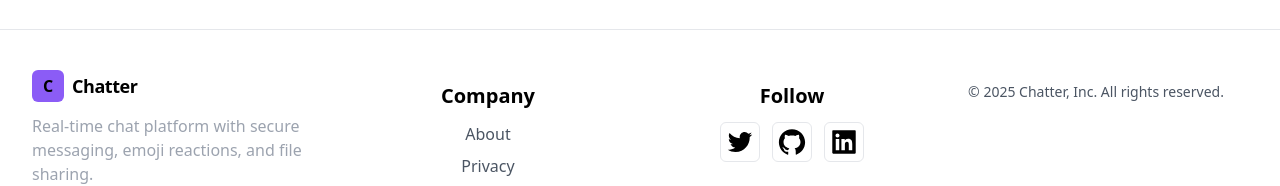
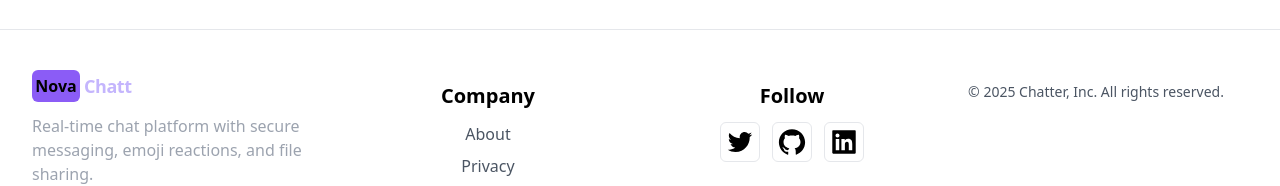
Before and after one commit to Girishmasade/MoonChat-AI, a React (Vite) app in the folder client/: page /dashboard in a window 1280 px wide. Shown: the part 2491-2677 px from the top of the page. Built offline with nearby package versions, Linux system fonts and the light colour scheme; no server answers.

Commit message:
feat: Update Footer and Header components with new branding; change logo text and adjust layout styles
Signed-off-by: Girishmasade <girishmasade@gmail.com>

```diff
--- a/client/src/components/CommonDashboard/Footer.jsx
+++ b/client/src/components/CommonDashboard/Footer.jsx
@@ -6,12 +6,12 @@ const Footer = () => {
     <div className="border-t mt-10 lg:mt-0">
       <div className="px-8 py-10 grid lg:grid-cols-4 lg:justify-center lg:text-center">
         <div className="space-y-3">
-          <div className="flex items-center gap-2">
-            <p className="inline-flex h-8 w-8 items-center justify-center rounded-md bg-gradient-to-br from-violet-500 to-violet-500 text-primary-foreground font-bold">
-              C
+          <div className="flex items-center gap-1">
+            <p className="inline-flex h-8 w-12 items-center justify-center rounded-md bg-gradient-to-br from-violet-500 to-violet-500 text-primary-foreground font-bold">
+              Nova
             </p>
-            <h1 className="text-lg font-semibold tracking-tight">
-              Chatter
+            <h1 className="text-lg font-semibold tracking-tight text-violet-300">
+              Chatt
             </h1>
           </div>
           <p className="mt-2 text-gray-400 text-start">
--- a/client/src/components/CommonDashboard/Header.jsx
+++ b/client/src/components/CommonDashboard/Header.jsx
@@ -8,7 +8,6 @@ const { Header } = Layout;
 const AppHeader = () => {
   const [isDark, setIsDark] = useState(false);
 
-  // 🔄 Toggle dark/light theme
   const toggleTheme = () => {
     const newIsDark = !isDark;
     setIsDark(newIsDark);
@@ -16,7 +15,6 @@ const AppHeader = () => {
     localStorage.setItem("theme", newIsDark ? "dark" : "light");
   };
 
-  // ✅ Load theme from localStorage on mount
   useEffect(() => {
     const savedTheme = localStorage.getItem("theme");
     const isDarkMode = savedTheme === "dark";
@@ -62,19 +60,17 @@ const AppHeader = () => {
             color: "#fff",
             fontWeight: "bold",
             borderRadius: "6px",
-            width: "32px",
+            width: "52px",
             height: "32px",
             display: "flex",
             alignItems: "center",
             justifyContent: "center",
           }}
         >
-          C
+          Nova
         </div>
-        Chatter
+        Chatt
       </div>
-
-      {/* Right Side */}
       <div style={{ display: "flex", alignItems: "center", gap: "16px" }}>
         <Button
           type="text"
```
